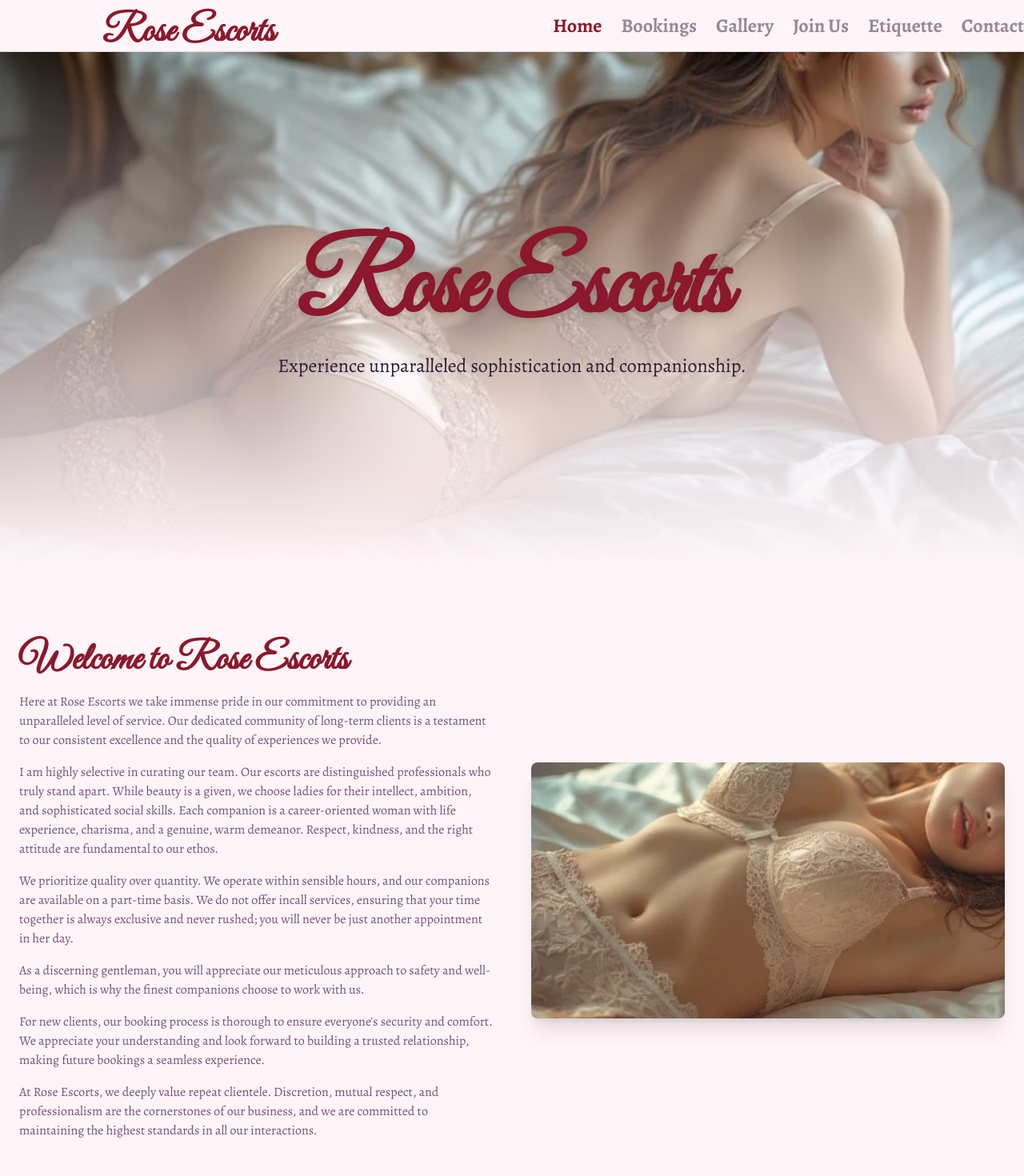
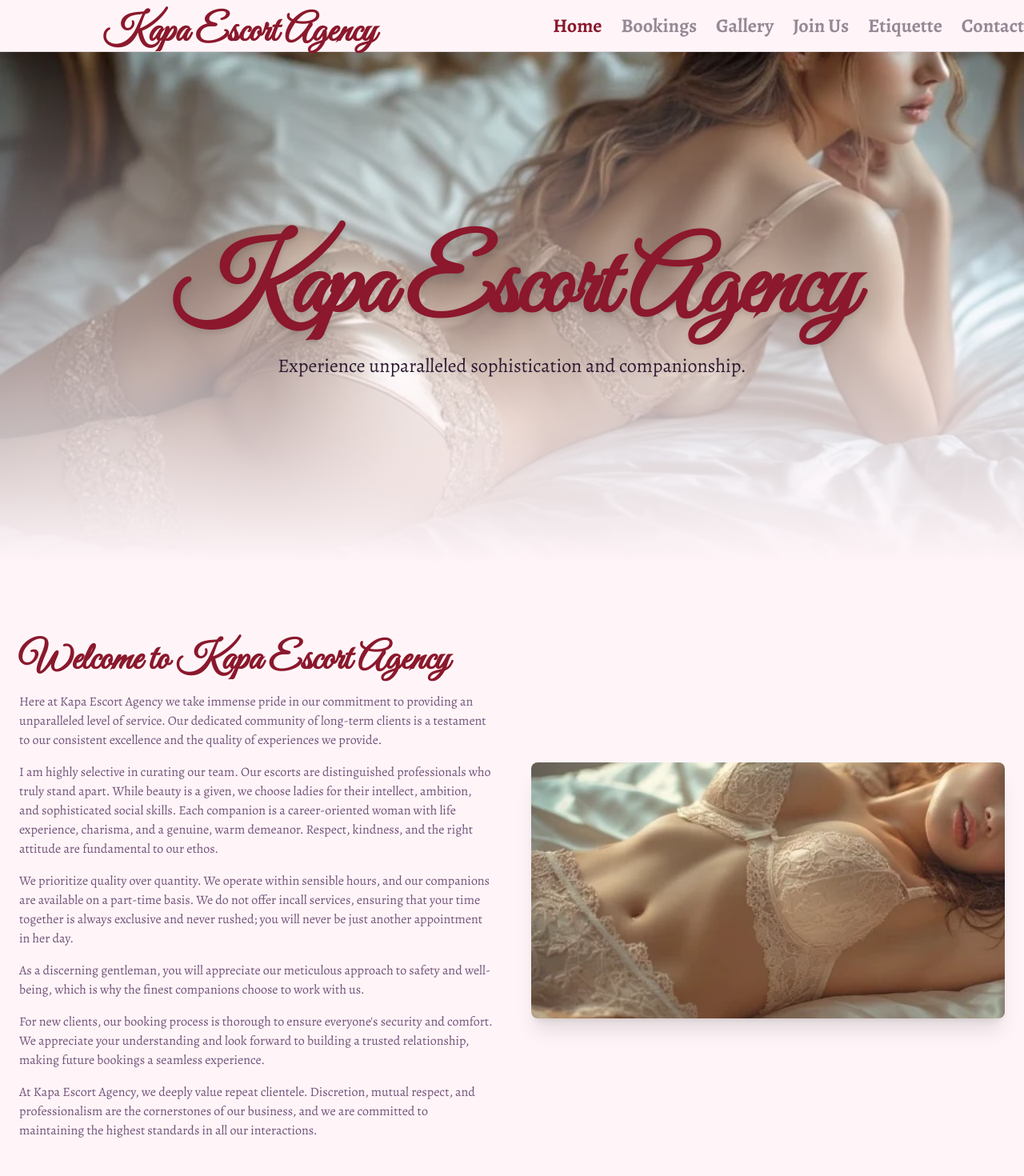
Before and after one commit to chrisbee2812/Roseescorts, a Next.js app: page / in a window 1280 px wide. Shown: the top 1470 px of the page at 80% size. Built offline with nearby package versions, Linux system fonts and the light colour scheme.

Commit message:
name change to Kapa Escort Agency

```diff
--- a/package.json
+++ b/package.json
@@ -3,7 +3,7 @@
   "version": "0.1.0",
   "private": true,
   "scripts": {
-    "dev": "next dev --turbopack -p 9002",
+    "dev": "next dev --turbopack -p 9003",
     "genkit:dev": "genkit start -- tsx src/ai/dev.ts",
     "genkit:watch": "genkit start -- tsx --watch src/ai/dev.ts",
     "build": "next build",
--- a/src/app/bookings/page.tsx
+++ b/src/app/bookings/page.tsx
@@ -79,7 +79,7 @@ export default function Home() {
                     Our Clientele
                 </h2>
                 <p className="mx-auto mb-4 max-w-3xl md:max-w-5xl text-foreground text-lg md:text-xl">
-                    At Rose Escorts, we believe in inclusivity and discretion. Your age, body type, appearance, or background are not determining factors in our engagement. We welcome respectful adults from all walks of life.
+                    At Kapa Escort Agency, we believe in inclusivity and discretion. Your age, body type, appearance, or background are not determining factors in our engagement. We welcome respectful adults from all walks of life.
                 </p>
                 <p className="mx-auto mb-4 max-w-3xl md:max-w-5xl text-foreground text-lg md:text-xl">
                     Whether you choose to book with us frequently or on occasion, each of our clients is valued equally and provided with the same high standard of service.
--- a/src/app/disclaimer/page.tsx
+++ b/src/app/disclaimer/page.tsx
@@ -18,7 +18,7 @@ export default function DisclaimerPage() {
           By using our services, you confirm that you have read, understood, and agree to our Terms and Conditions and this disclaimer. You agree that you will not hold the agency or any of its independent contractors liable for any reason.
         </p>
         <p>
-          Rose Escorts holds the rights to all images and content on this website. Unauthorized use or reproduction of any content from this site is strictly prohibited.
+          Kapa Escort Agency holds the rights to all images and content on this website. Unauthorized use or reproduction of any content from this site is strictly prohibited.
         </p>
       </div>
     </div>
--- a/src/app/etiquette/page.tsx
+++ b/src/app/etiquette/page.tsx
@@ -70,7 +70,7 @@ export default function EtiquettePage() {
             <h3 className="text-xl font-bold">Service Guidelines</h3>
             <li className="flex items-start gap-4">
               <Check className="mt-1 h-5 w-5 flex-shrink-0 text-green-500" />
-              Rose Escorts is a Girlfriend Experience (GFE) agency. Each companion is an independent individual, and the services she provides are based on her personal preferences and boundaries.
+              Kapa Escort Agency is a Girlfriend Experience (GFE) agency. Each companion is an independent individual, and the services she provides are based on her personal preferences and boundaries.
             </li>
             <li className="flex items-start gap-4">
               <Check className="mt-1 h-5 w-5 flex-shrink-0 text-green-500" />
--- a/src/app/join/page.tsx
+++ b/src/app/join/page.tsx
@@ -20,7 +20,7 @@ export default function Home() {
         <div className="relative z-10 flex h-full items-center justify-center text-center">
           <div className="space-y-4">
             <h1 className="font-headline text-6xl font-bold tracking-tight text-primary drop-shadow-lg md:text-8xl lg:text-9xl">
-              Join Rose Escorts
+              Join Kapa Escort Agency
             </h1>
             <p className="mx-auto max-w-2xl font-body text-lg text-foreground md:text-2xl">
               Interested in becoming one of our companions? Please read the information below.
@@ -35,10 +35,10 @@ export default function Home() {
           <div className="container mx-auto max-w-4xl px-4 md:px-6">
             <div className="mb-16">
               <h2 className="mb-4 font-headline text-4xl font-bold md:text-5xl text-primary">
-                  Why Choose Rose Escorts?
+                  Why Choose Kapa Escort Agency?
               </h2>
               <p className="mx-auto mb-4 max-w-3xl md:max-w-5xl text-foreground text-lg md:text-xl">
-                  Rose Escorts is a friendly, professional, and female-operated agency providing discreet companionship services across England and Wales. Our exemplary reputation is built on a foundation of integrity, care, and an unwavering commitment to the well-being of the ladies we represent. This is why the finest companions choose to work with us and maintain long-term partnerships.
+                  Kapa Escort Agency is a friendly, professional, and female-operated agency providing discreet companionship services across England and Wales. Our exemplary reputation is built on a foundation of integrity, care, and an unwavering commitment to the well-being of the ladies we represent. This is why the finest companions choose to work with us and maintain long-term partnerships.
               </p>
               <p className="mx-auto mb-4 max-w-3xl md:max-w-5xl text-foreground text-lg md:text-xl">
                   Our associates are intelligent, independent women from diverse professional backgrounds—including career professionals, students, and mothers—who value discretion and autonomy. We operate with flexibility to accommodate your schedule, whether you are available one day a week or several.
@@ -56,7 +56,7 @@ export default function Home() {
                   Please note: There is no fee to join. We believe talented professionals should never have to pay to work. We stand firmly against exploitative practices and advise you to avoid any agency that requires an upfront financial commitment.
               </p>
               <p className="mx-auto mb-8 max-w-3xl md:max-w-5xl text-foreground text-lg md:text-xl">
-                  Rose Escorts commands a position of trust and respect within the industry. Our longstanding relationships with a discerning clientele ensure a safe, predictable, and professional environment for both our companions and clients.
+                  Kapa Escort Agency commands a position of trust and respect within the industry. Our longstanding relationships with a discerning clientele ensure a safe, predictable, and professional environment for both our companions and clients.
               </p>
             </div>
             <div className="mb-16">
--- a/src/app/layout.tsx
+++ b/src/app/layout.tsx
@@ -7,7 +7,7 @@ import { Analytics } from "@vercel/analytics/next"
 import { SpeedInsights } from "@vercel/speed-insights/next"
 
 export const metadata: Metadata = {
-  title: 'Rose Escorts',
+  title: 'Kapa Escorts Agency Limited - Premier Companionship Services',
   description: 'Premier companionship services.',
 };
 
--- a/src/app/page.tsx
+++ b/src/app/page.tsx
@@ -22,7 +22,7 @@ export default function Home() {
         <div className="relative z-10 flex h-full items-center justify-center text-center">
           <div className="space-y-4">
             <h1 className="font-headline text-6xl font-bold tracking-tight text-primary drop-shadow-lg md:text-8xl lg:text-9xl">
-              Rose Escorts
+              Kapa Escort Agency
             </h1>
             <p className="mx-auto max-w-2xl font-body text-lg text-foreground md:text-2xl">
               Experience unparalleled sophistication and companionship.
@@ -38,10 +38,10 @@ export default function Home() {
             <div className="grid items-center gap-12 md:grid-cols-2">
               <div>
                 <h2 className="mb-4 font-headline text-4xl font-bold md:text-5xl text-primary">
-                  Welcome to Rose Escorts
+                  Welcome to Kapa Escort Agency
                 </h2>
                 <p className="mb-4 text-muted-foreground">
-                  Here at Rose Escorts we take immense pride in our commitment to providing an unparalleled level of service. Our dedicated community of long-term clients is a testament to our consistent excellence and the quality of experiences we provide.
+                  Here at Kapa Escort Agency we take immense pride in our commitment to providing an unparalleled level of service. Our dedicated community of long-term clients is a testament to our consistent excellence and the quality of experiences we provide.
                 </p>
                 <p className="mb-4 text-muted-foreground">
                   I am highly selective in curating our team. Our escorts are distinguished professionals who truly stand apart. While beauty is a given, we choose ladies for their intellect, ambition, and sophisticated social skills. Each companion is a career-oriented woman with life experience, charisma, and a genuine, warm demeanor. Respect, kindness, and the right attitude are fundamental to our ethos.
@@ -56,7 +56,7 @@ export default function Home() {
                   For new clients, our booking process is thorough to ensure everyone's security and comfort. We appreciate your understanding and look forward to building a trusted relationship, making future bookings a seamless experience.
                 </p>
                 <p className="text-muted-foreground">
-                  At Rose Escorts, we deeply value repeat clientele. Discretion, mutual respect, and professionalism are the cornerstones of our business, and we are committed to maintaining the highest standards in all our interactions.
+                  At Kapa Escort Agency, we deeply value repeat clientele. Discretion, mutual respect, and professionalism are the cornerstones of our business, and we are committed to maintaining the highest standards in all our interactions.
                 </p>
               </div>
               <div className="relative h-80 w-full overflow-hidden rounded-lg shadow-xl">
@@ -93,7 +93,7 @@ export default function Home() {
           <div className="relative mx-auto px-4 text-center md:px-6">
 
             <h2 className="mb-4 font-headline text-4xl font-bold md:text-5xl text-primary">
-              Work with us at Rose Escorts
+              Work with us at Kapa Escort Agency
             </h2>
             <p className="mx-auto mb-6 max-w-3xl md:max-w-5xl text-foreground text-lg md:text-xl">
               Are you a sophisticated, independent woman seeking to enhance your financial independence?
--- a/src/app/terms/page.tsx
+++ b/src/app/terms/page.tsx
@@ -6,7 +6,7 @@ export default function TermsPage() {
       </h1>
       <div className="space-y-6 leading-relaxed text-muted-foreground">
         <p>
-          Welcome to Rose Escorts. These terms and conditions outline the rules and regulations for the use of our website and services. By accessing this website, we assume you accept these terms and conditions. Do not continue to use Rose Escorts if you do not agree to all of the terms and conditions stated on this page.
+          Welcome to Kapa Escort Agency. These terms and conditions outline the rules and regulations for the use of our website and services. By accessing this website, we assume you accept these terms and conditions. Do not continue to use Rose Escorts if you do not agree to all of the terms and conditions stated on this page.
         </p>
         <h2 className="pt-4 font-headline text-primary text-3xl font-semibold">1. Interpretation and Definitions</h2>
         <p>
@@ -14,7 +14,7 @@ export default function TermsPage() {
         </p>
         <h2 className="pt-4 font-headline text-primary text-3xl font-semibold">2. Services</h2>
         <p>
-          Rose Escorts provides introduction and arrangement services for companionship. All companions are independent contractors and are not employees of the agency. The agency acts solely as an intermediary. All arrangements are for companionship and social engagement only. Any other activities are not condoned or arranged by the agency and are at the sole discretion and liability of the individuals involved.
+          Kapa Escort Agency provides introduction and arrangement services for companionship. All companions are independent contractors and are not employees of the agency. The agency acts solely as an intermediary. All arrangements are for companionship and social engagement only. Any other activities are not condoned or arranged by the agency and are at the sole discretion and liability of the individuals involved.
         </p>
         <h2 className="pt-4 font-headline text-primary text-3xl font-semibold">3. Booking and Cancellation</h2>
         <p>
--- a/src/components/layout/footer.tsx
+++ b/src/components/layout/footer.tsx
@@ -5,7 +5,7 @@ export function Footer() {
     <footer className="border-t bg-background">
       <div className="container mx-auto flex flex-col items-center justify-between gap-4 px-4 py-8 sm:flex-row md:px-6">
         <p className="text-sm text-muted-foreground">
-          &copy; {new Date().getFullYear()} Rose Escorts. All rights reserved.
+          &copy; {new Date().getFullYear()} Kapa Escort Agency Ltd. All rights reserved.
         </p>
         <nav className="flex gap-4 sm:gap-6">
           <Link
--- a/src/components/layout/header.tsx
+++ b/src/components/layout/header.tsx
@@ -26,7 +26,7 @@ export function Header() {
       <div className="container flex h-16 items-center justify-between">
         <Link href="/" className="flex items-center gap-2">
           <span className="font-headline text-5xl font-bold text-primary pl-32 pt-4">
-            Rose Escorts
+            Kapa Escort Agency
           </span>
         </Link>
         <nav className="hidden items-center gap-6 md:flex">
@@ -59,7 +59,7 @@ export function Header() {
                   onClick={() => setIsOpen(false)}
                 >
                   <span className="font-headline text-2xl font-bold text-primary">
-                    Rose Escorts
+                    Kapa Escort Agency
                   </span>
                 </Link>
                 <nav className="flex flex-col gap-4">
```
